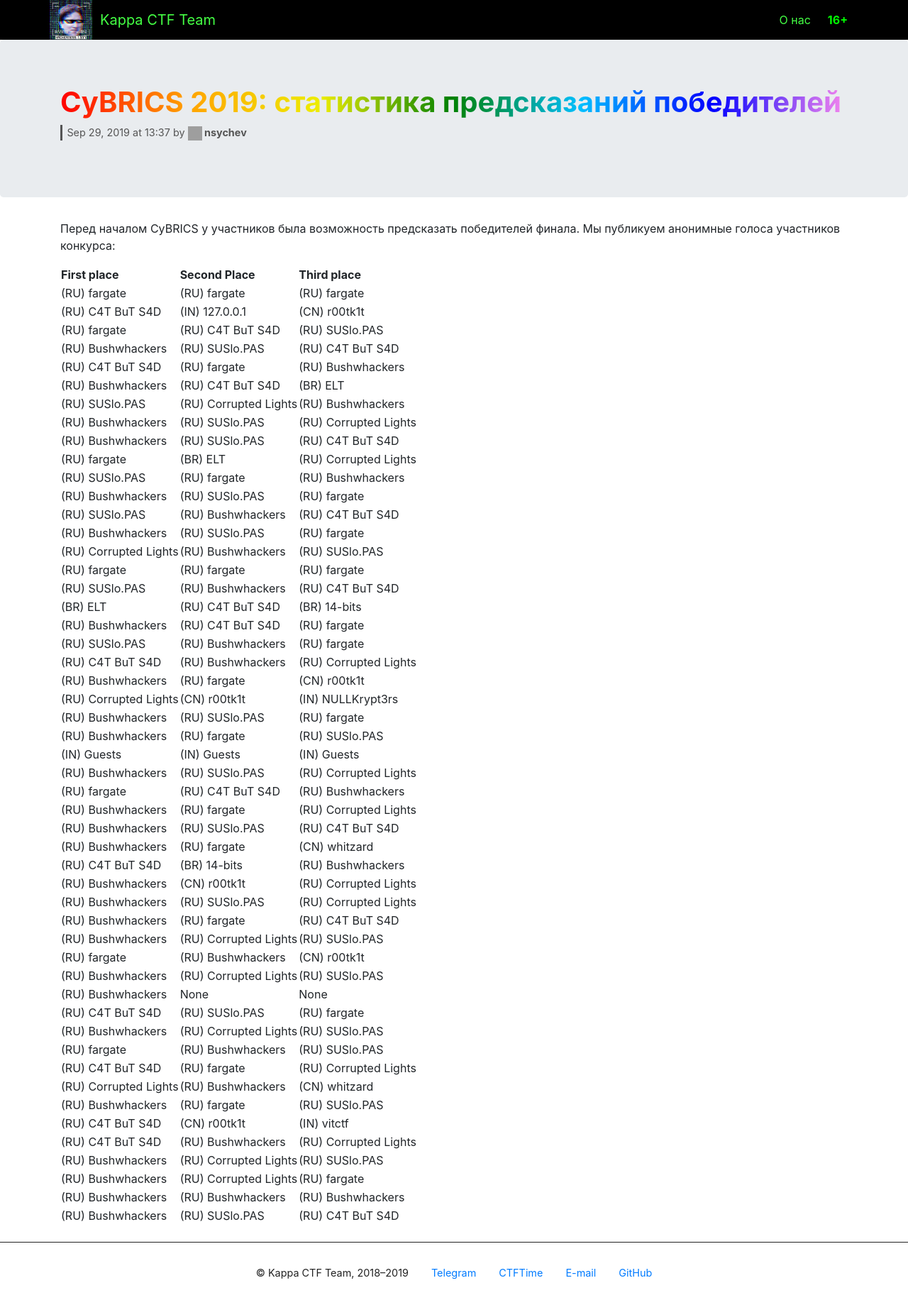
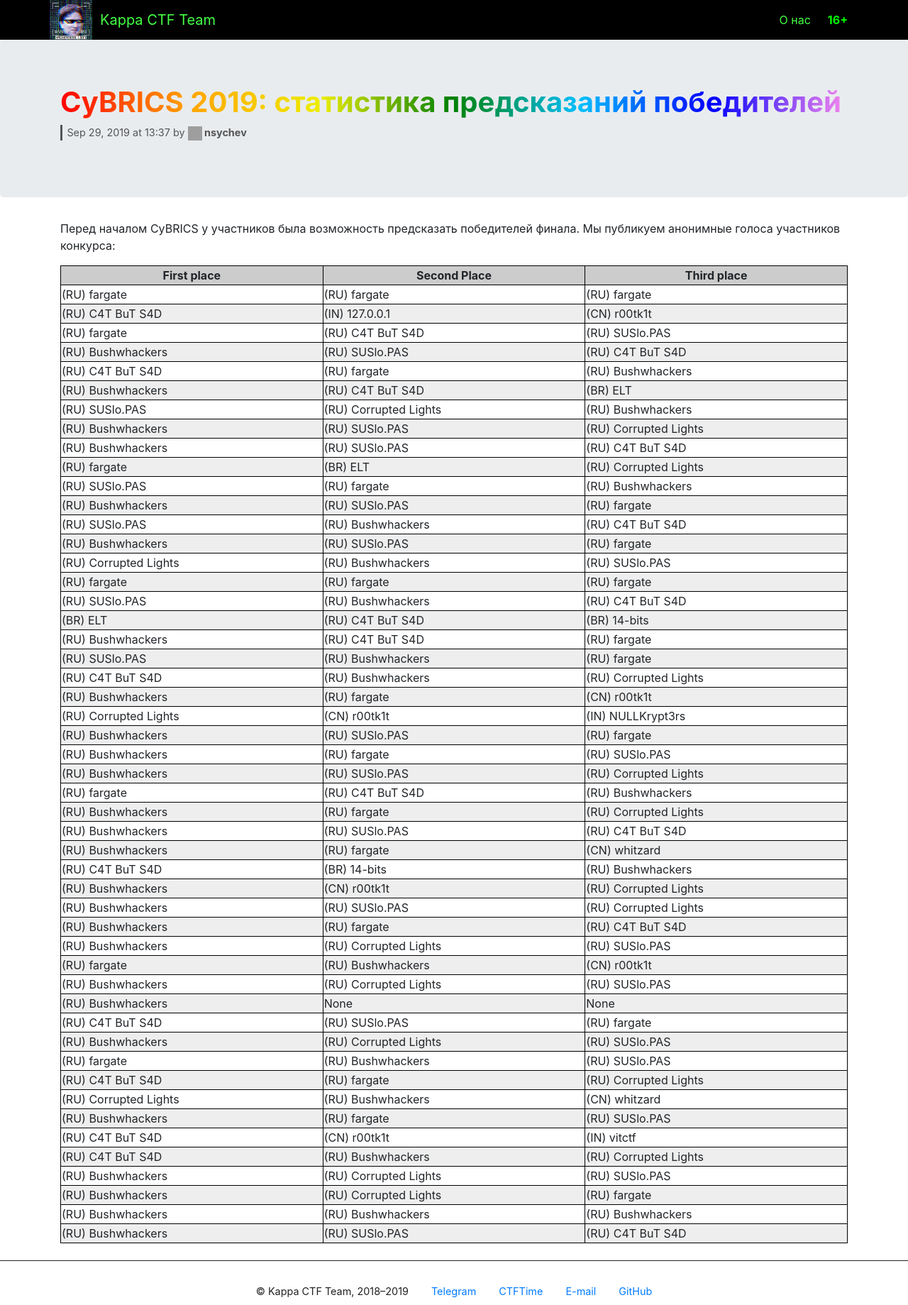
Before and after one commit to kappactf/kappactf.github.io, a Jekyll site: the page built from _posts/2019-09-29-cybrics-bets.markdown, in a window 1280 px wide. Shown: the whole page at 71% size. Built offline with Jekyll 4.4.1, drawn with Linux system fonts in a browser that asks for light colours; before the commit the page ends 1813 px from its top, so only the background shows below that; grey boxes are pictures that could not be loaded.

Commit message:
add fixes for article

```diff
--- a/_posts/2019-09-29-cybrics-bets.markdown
+++ b/_posts/2019-09-29-cybrics-bets.markdown
@@ -35,7 +35,6 @@
 | (RU) Corrupted Lights | (CN) r00tk1t | (IN) NULLKrypt3rs |
 | (RU) Bushwhackers | (RU) SUSlo.PAS | (RU) fargate |
 | (RU) Bushwhackers | (RU) fargate | (RU) SUSlo.PAS |
-| (IN) Guests | (IN) Guests | (IN) Guests |
 | (RU) Bushwhackers | (RU) SUSlo.PAS | (RU) Corrupted Lights |
 | (RU) fargate | (RU) C4T BuT S4D | (RU) Bushwhackers |
 | (RU) Bushwhackers | (RU) fargate | (RU) Corrupted Lights |
--- a/_sass/kappa-theme.scss
+++ b/_sass/kappa-theme.scss
@@ -37,6 +37,28 @@
     background: $kappa-gradient;
     -webkit-background-clip: text;
     -webkit-text-fill-color: transparent;
+}
+
+table {
+    width: 100%;
+    border-spacing: 0;
+    border-collapse: collapse;
+}
+
+th, td {
+    border: 1px solid black;
+}
+
+thead tr {
+    background-color: #ccc;
+}
+
+thead th {
+    text-align: center;
+}
+
+tbody tr:nth-child(2n) {
+    background-color: #eee;
 }
 
 pre {
```
